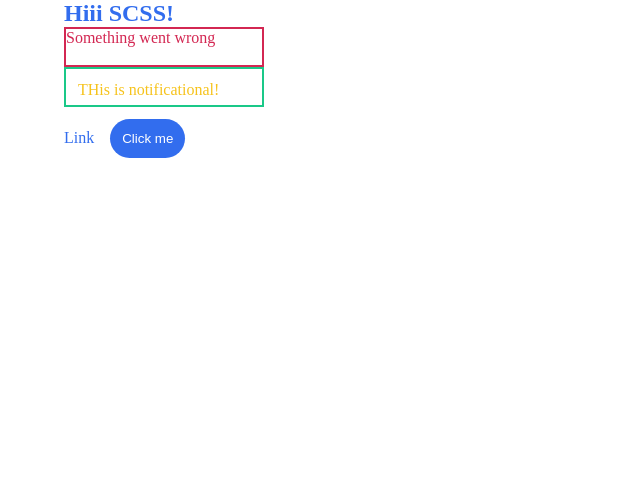
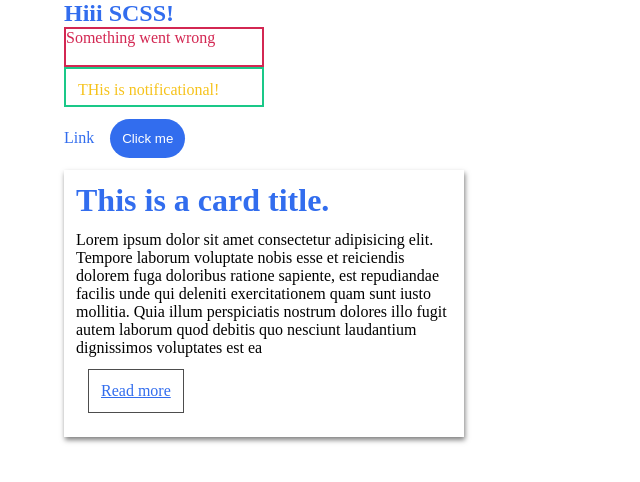
Before and after one commit to gauravgupta799/scss-tuts, a website: page index.html in a window 1280 px wide. Shown: the whole page, without its empty margins (0-640 px from the left). Drawn offline with Linux system fonts and the light colour scheme.

Commit message:
nested-rules

```diff
--- a/app/_variables.scss
+++ b/app/_variables.scss
@@ -16,8 +16,16 @@ $clr-gray:#4d4d4d;
 $clr-darkGray:#1e1e1e;
 $clr-lightGray:#464646;
 
+// spacing
 $base-padding:0.75rem;
 $base-margin:0.75rem;
 
+// borders
 $base-border-thickness: 1px;
 $base-border-radius:20px;
+
+// box-shadows
+$base-box-shadow: 1px 3px 5px rgba(0,0,0,0.5);
+
+// font sizes
+$base-font-size:1rem;
--- /dev/null
+++ b/app/component/_card.scss
@@ -0,0 +1,27 @@
+.card{
+    display: block;
+    padding: $base-padding;
+    box-shadow:$base-box-shadow;
+    max-width: 400px;
+
+    .card__title{
+        font-size: $base-font-size;
+        padding-bottom: $base-padding;
+        font-weight: bold;
+        font-size: 2rem;
+    }
+    .card__body{
+
+        .card__paragraph{
+            font-size: $base-font-size;
+        }
+        .card__link{
+            text-decoration:underline;
+            display: inline-block;
+            border:$base-border-thickness solid $clr-gray;
+            padding:$base-padding;
+            font-size: $base-font-size;
+            margin:$base-margin;
+        }
+    }
+}
--- a/app/style.scss
+++ b/app/style.scss
@@ -13,6 +13,7 @@
 
 
 // Components (button, card, navbar )
+@import "component/card";
 
 // utilities ( margin, padding, opacity )
 
--- a/index.html
+++ b/index.html
@@ -15,7 +15,24 @@
         <p class="notify">THis is notificational!</p>
         <a href="">Link</a>
         <button>Click me</button>
+
+        <!-- Colors -->
+        <!-- font-sizes -->
+        <!-- buttons -->
+
+        <!-- cards -->
+        <div class="card">
+            <h2 class="card__title">This is a card title.</h2>
+            <div class="card__body">
+                <p class="card__paragraph">
+                    Lorem ipsum dolor sit amet consectetur adipisicing elit. Tempore laborum voluptate nobis esse et reiciendis dolorem fuga doloribus ratione sapiente, est repudiandae facilis unde qui deleniti exercitationem quam sunt iusto mollitia. Quia illum perspiciatis nostrum dolores illo fugit autem laborum quod debitis quo nesciunt laudantium dignissimos voluptates est ea
+                </p>
+                <a href="" class="card__link">Read more</a>
+            </div>
+        </div>
+
+        <!-- grid system -->
+        <!-- utilities -->
     </div>
-
 </body>
 </html>
```
Also changed, not shown: dist/style.css, 1 other file.
